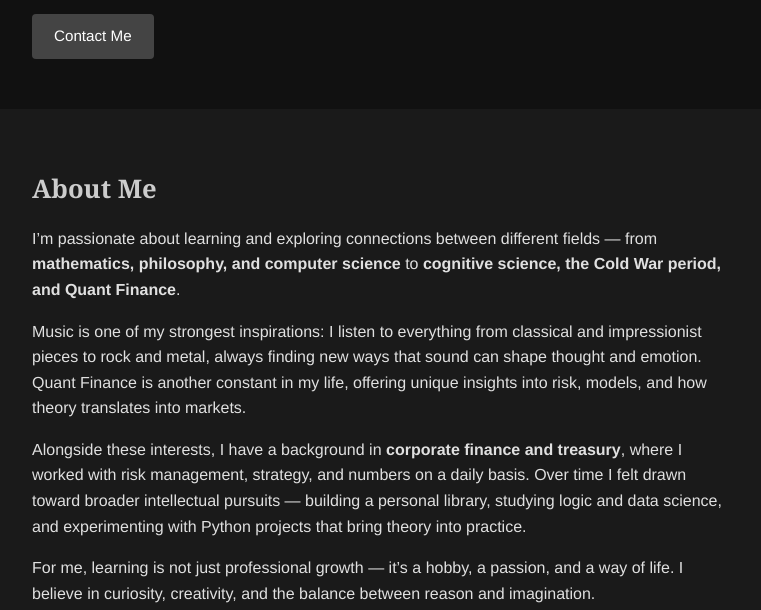
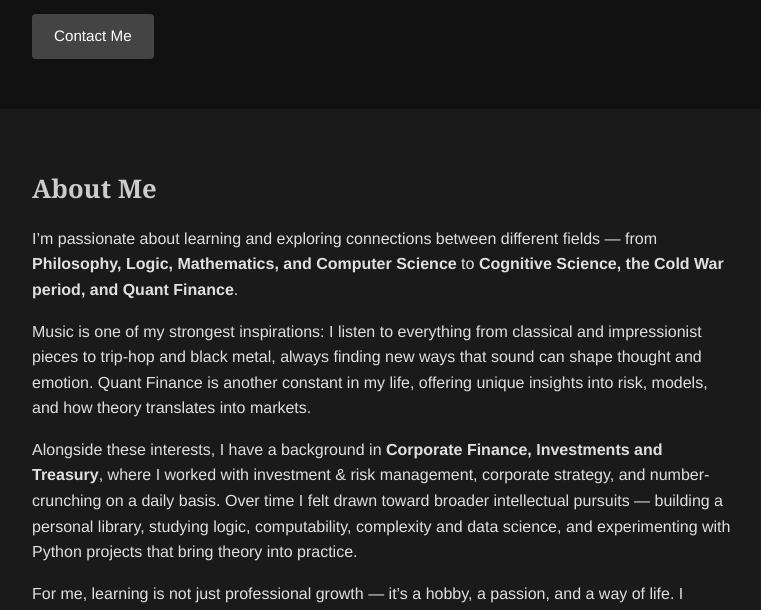
Before and after one commit to ryukios/mypage, a plain HTML site: page index.html in a window 1280 px wide. Shown: the part 186-796 px from the top of the page, without its empty margins (258-1019 px from the left). Drawn offline with Linux system fonts and the light colour scheme.

Commit message:
Update index.html

```diff
--- a/index.html
+++ b/index.html
@@ -4,7 +4,7 @@
   <meta charset="UTF-8">
   <meta name="viewport" content="width=device-width, initial-scale=1.0">
   <title>Ryukios – Mathematics, Philosophy, CS, Cognitive Science, Cold War & Quant Finance</title>
-  <meta name="description" content="Personal page of Ryukios — exploring mathematics, philosophy, computer science, cognitive science, Cold War studies, and quantitative finance.">
+  <meta name="description" content="Personal page of Ryukios — exploring Mathematics, Philosophy, Computer Science, Cognitive Science, Cold War studies, and Quantitative Finance.">
   <link rel="stylesheet" href="css/style.css">
 </head>
 <body>
@@ -21,19 +21,19 @@
       <h2>About Me</h2>
       <p>
         I’m passionate about learning and exploring connections between different fields —
-        from <strong>mathematics, philosophy, and computer science</strong> to
-        <strong>cognitive science, the Cold War period, and Quant Finance</strong>.
+        from <strong> Philosophy, Logic, Mathematics, and Computer Science</strong> to
+        <strong>Cognitive Science, the Cold War period, and Quant Finance</strong>.
       </p>
       <p>
         Music is one of my strongest inspirations: I listen to everything from classical
-        and impressionist pieces to rock and metal, always finding new ways that sound can
+        and impressionist pieces to trip-hop and black metal, always finding new ways that sound can
         shape thought and emotion. Quant Finance is another constant in my life, offering
         unique insights into risk, models, and how theory translates into markets.
       </p>
       <p>
-        Alongside these interests, I have a background in <strong>corporate finance and treasury</strong>,
-        where I worked with risk management, strategy, and numbers on a daily basis. Over time I felt drawn
-        toward broader intellectual pursuits — building a personal library, studying logic and data science,
+        Alongside these interests, I have a background in <strong>Corporate Finance, Investments and Treasury</strong>,
+        where I worked with investment & risk management, corporate strategy, and number-crunching on a daily basis. Over time I felt drawn
+        toward broader intellectual pursuits — building a personal library, studying logic, computability, complexity and data science,
         and experimenting with Python projects that bring theory into practice.
       </p>
       <p>
@@ -45,7 +45,7 @@
     <section id="music">
       <h2>Music</h2>
       <p>
-        Music inspires me deeply. From classical and impressionist works to rock and metal,
+        Music inspires me deeply. From classical and impressionist works to electronic and post-punk,
         sound shapes thought and emotion in unique ways.
       </p>
 
```
